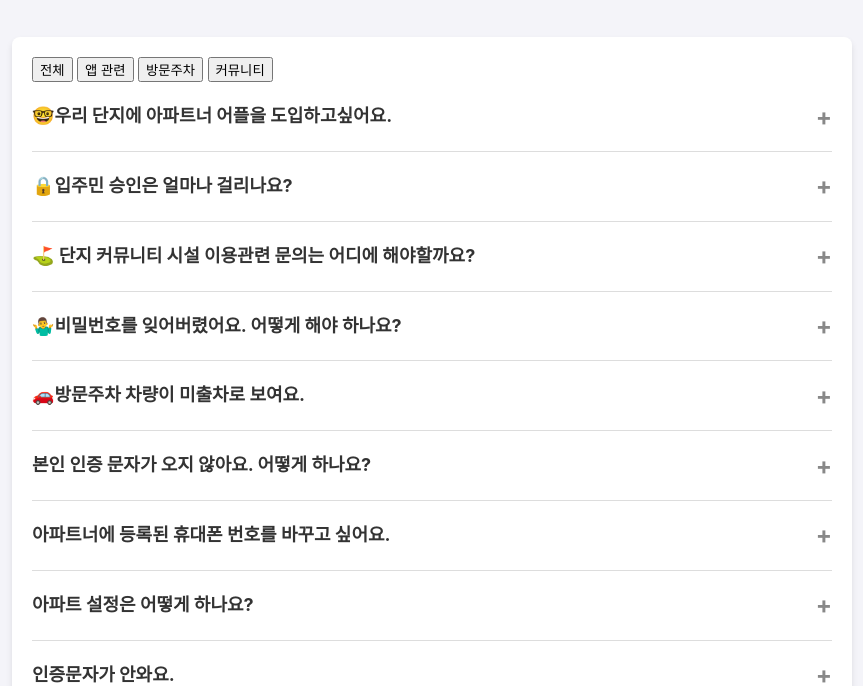
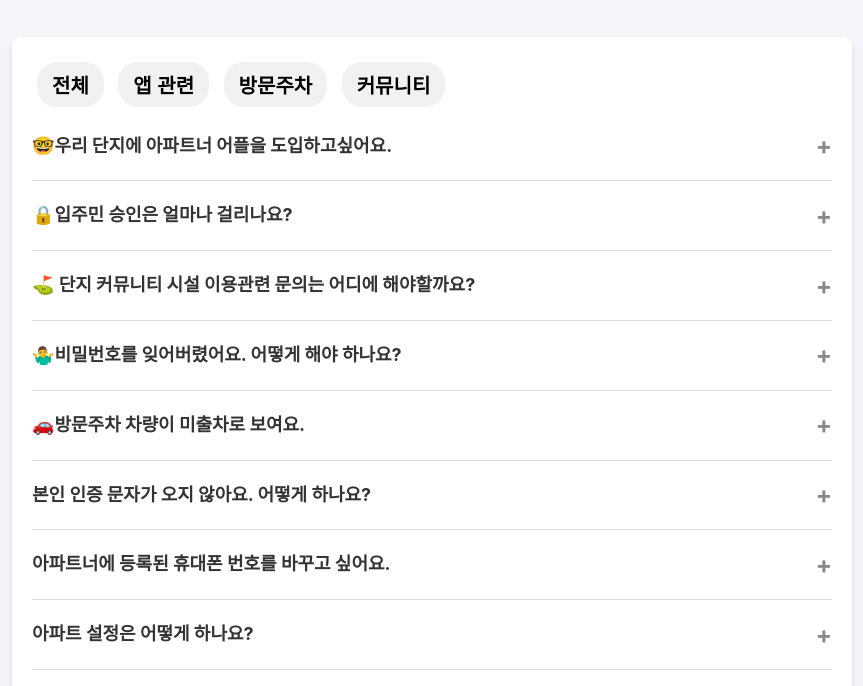
Before and after one commit to jamiek87/aptfaq, a plain HTML site: page index.html in a window 1280 px wide. Both pictures are taken after a click on the button "전체". Shown: the part 104-790 px from the top of the page, without its empty margins (208-1071 px from the left). Drawn offline with Linux system fonts and the light colour scheme.

Commit message:
Add files via upload

```diff
--- a/script.js
+++ b/script.js
@@ -1,3 +1,21 @@
+document.addEventListener("DOMContentLoaded", () => {
+    const buttons = document.querySelectorAll(".faq-categories button");
+    const items = document.querySelectorAll(".faq-item");
+
+    buttons.forEach(button => {
+        button.addEventListener("click", () => {
+            const category = button.getAttribute("data-category");
+
+            items.forEach(item => {
+                if (category === "all" || item.getAttribute("data-category") === category) {
+                    item.style.display = "block";
+                } else {
+                    item.style.display = "none";
+                }
+            });
+        });
+    });
+});
 document.addEventListener('DOMContentLoaded', function() {
     const faqItems = document.querySelectorAll('.faq-item');
     faqItems.forEach(item => {
--- a/style.css
+++ b/style.css
@@ -58,3 +58,14 @@ header {
     /* 충분히 큰 값으로 설정 */
     padding-top: 15px;
 }
+.faq-categories button {
+    margin: 5px;
+    padding: 8px 15px;
+    border: none;
+    border-radius: 20px;
+    background-color: #f1f1f1;
+    cursor: pointer;
+    transition: 0.3s;
+    font-size: 20px;       /* 글자 크기를 키웁니다 */
+    font-weight: bold;   /* 글자를 굵게 만듭니다 */
+}
```
